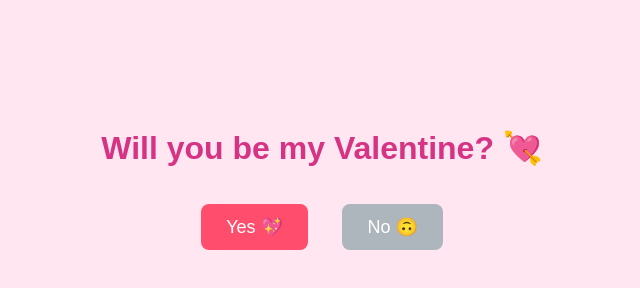
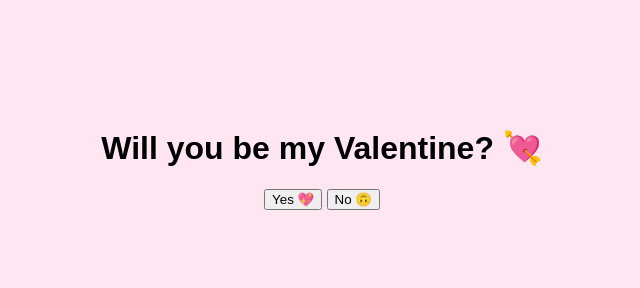
Before and after one commit to maheeemaheee25-ops/Love, a plain HTML site: page index.html in a window 1280 px wide. Shown: the whole page, without its empty margins (318-958 px from the left). Drawn offline with Linux system fonts and the light colour scheme.

Commit message:
Update index.html

```diff
--- a/index.html
+++ b/index.html
@@ -1,70 +1,11 @@
 <!DOCTYPE html>
-
 <html lang="en">
-
 <head>
-
   <meta charset="UTF-8">
-
-  <title>Be My Valentine 💖</title>
-
-  <style>
-
-    body {
-
-      font-family: Arial, sans-serif;
-
-      background: #ffe6f0;
-
-      text-align: center;
-
-      padding-top: 100px;
-
-    }
-
-    h1 {
-
-      color: #d63384;
-
-    }
-
-    button {
-
-      font-size: 18px;
-
-      padding: 12px 25px;
-
-      margin: 15px;
-
-      border: none;
-
-      border-radius: 8px;
-
-      cursor: pointer;
-
-    }
-
-    #yes {
-
-      background-color: #ff4d6d;
-
-      color: white;
-
-    }
-
-    #no {
-
-      background-color: #adb5bd;
-
-      color: white;
-
-    }
-
-  </style>
-
+  <title>Valentine 💖</title>
 </head>
 
-<body>
+<body style="background:#ffe6f0; text-align:center; padding-top:100px; font-family:Arial;">
 
  <h1>Will you be my Valentine? 💘</h1>
 
@@ -73,7 +14,7 @@
   <button id="no">No 🙃</button>
 </div>
 
- <script>
+  <script>
   const noBtn = document.getElementById("no");
 
   noBtn.addEventListener("mouseover", () => {
@@ -86,12 +27,7 @@
   document.getElementById("yes").onclick = () => {
     document.body.innerHTML = "<h1>YAY!! 💖💖💖</h1><p>You’re my Valentine 😍</p>";
   };
-
-
-  </script>
-
-
+</script>
 
 </body>
-
 </html>
```
